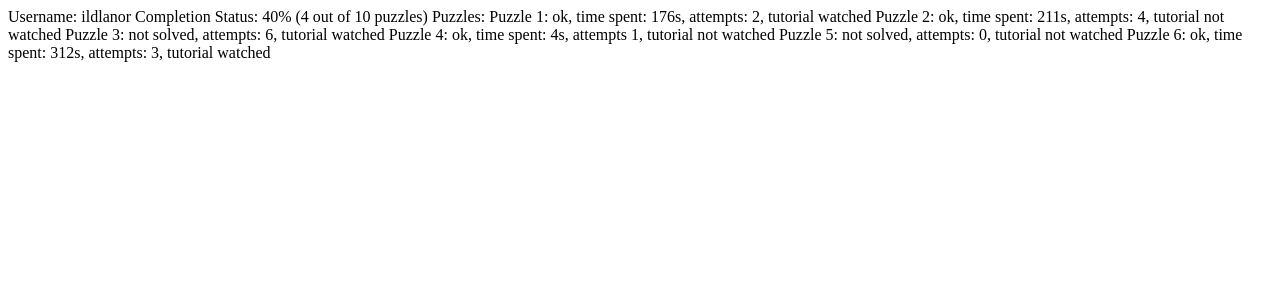
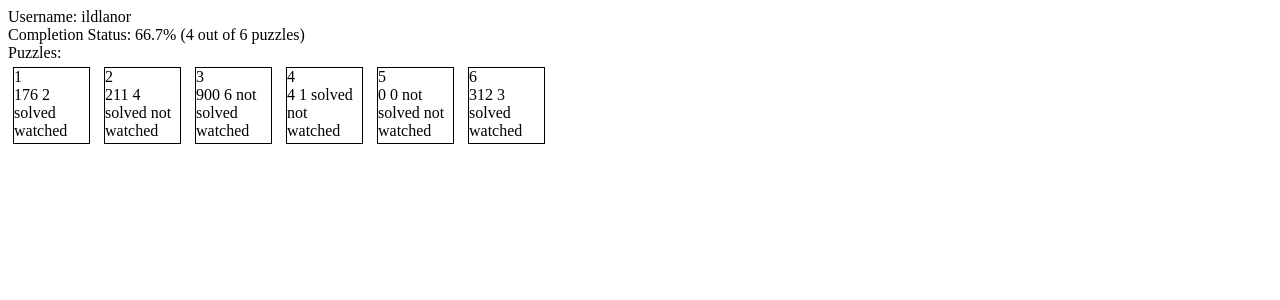
Before and after one commit to JohnsonLi/assemblet, a Flask app: page /statistics in a window 1280 px wide. Shown: the top 300 px of the page. Run offline with Flask 2, Linux system fonts and the light colour scheme.

Commit message:
used jinja to easily make stats entries

```diff
--- a/app.py
+++ b/app.py
@@ -22,7 +22,22 @@ def puzzle(id):
 
 @app.route('/statistics')
 def statistics():
-    return render_template("statistics.html")
+    #id, solved, time taken, attempts, tutorial watched
+    temp = [[1, True, 176, 2, True], [2, True, 211, 4, False], [3, False, 900, 6, True], [4, True, 4, 1, False], [5, False, 0, 0, 0], [6, True, 312, 3, True]]
+    stats = {}
+    stats['puzzles'] = []
+    total = 0
+    solved = 0
+    for a in temp:
+        d = {}
+        [d['id'], d['solved'],d['time_taken'],d['attempts'],d['watched']]  = a
+        total += 1
+        solved += 1 if d['solved'] else 0
+        stats['puzzles'].append(d)
+
+    stats['total_puzzles'] = total
+    stats['solved_puzzles'] = solved
+    return render_template("statistics.html", stats=stats)
 
 
 
--- a/static/css/layout.css
+++ b/static/css/layout.css
@@ -117,3 +117,11 @@
 .highlight {
     background-color: azure;
 }
+
+.stats-entry {
+    width: 75px;
+    height: 75px;
+    border: 1px solid black;
+    margin: 5px;
+    display: inline-block;
+}
--- a/templates/statistics.html
+++ b/templates/statistics.html
@@ -1,16 +1,27 @@
 {% extends "base.html" %}
 
 {% block content %}
-    Username: ildlanor
-    Completion Status: 40% (4 out of 10 puzzles)
+    Username: ildlanor <br>
+    Completion Status: {{(stats['solved_puzzles'] / stats['total_puzzles'] * 100)|round(1)}}% ({{stats['solved_puzzles']}} out of {{stats['total_puzzles']}} puzzles) <br>
 
-    Puzzles:
-    Puzzle 1: ok, time spent: 176s, attempts: 2, tutorial watched
-    Puzzle 2: ok, time spent: 211s, attempts: 4, tutorial not watched
-    Puzzle 3: not solved, attempts: 6, tutorial watched
-    Puzzle 4: ok, time spent: 4s, attempts 1, tutorial not watched
-    Puzzle 5: not solved, attempts: 0, tutorial not watched
-    Puzzle 6: ok, time spent: 312s, attempts: 3, tutorial watched
+    Puzzles: <br>
+    {% for puzzle in stats['puzzles'] %}
+        <div class="stats-entry">
+            <span class="stats-id"> {{puzzle['id']}}</span> <br>
+            <span class="stats-time-spent"> {{puzzle['time_taken']}} </span>
+            <span class="stats-attempts"> {{puzzle['attempts']}} </span>
+            {% if puzzle['solved'] %}
+            solved
+            {% else %}
+            not solved
+            {% endif %}
+            {% if puzzle['watched'] %}
+            watched
+            {% else %}
+            not watched
+            {% endif %}
+        </div>
+    {% endfor %}
 
 
 
```
